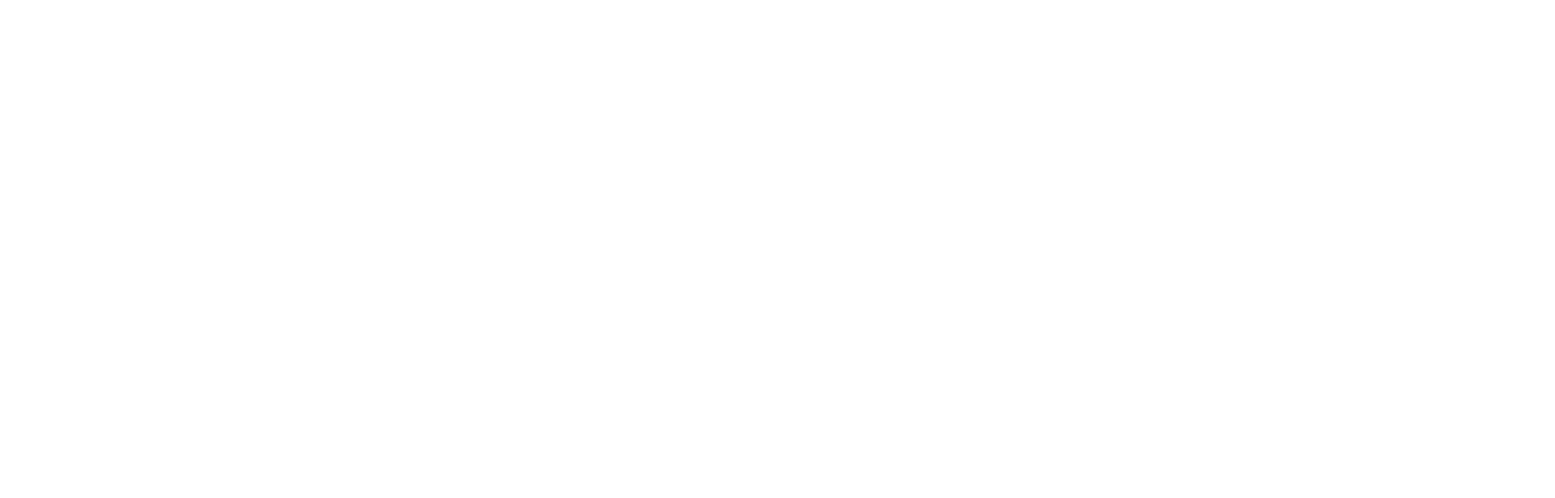
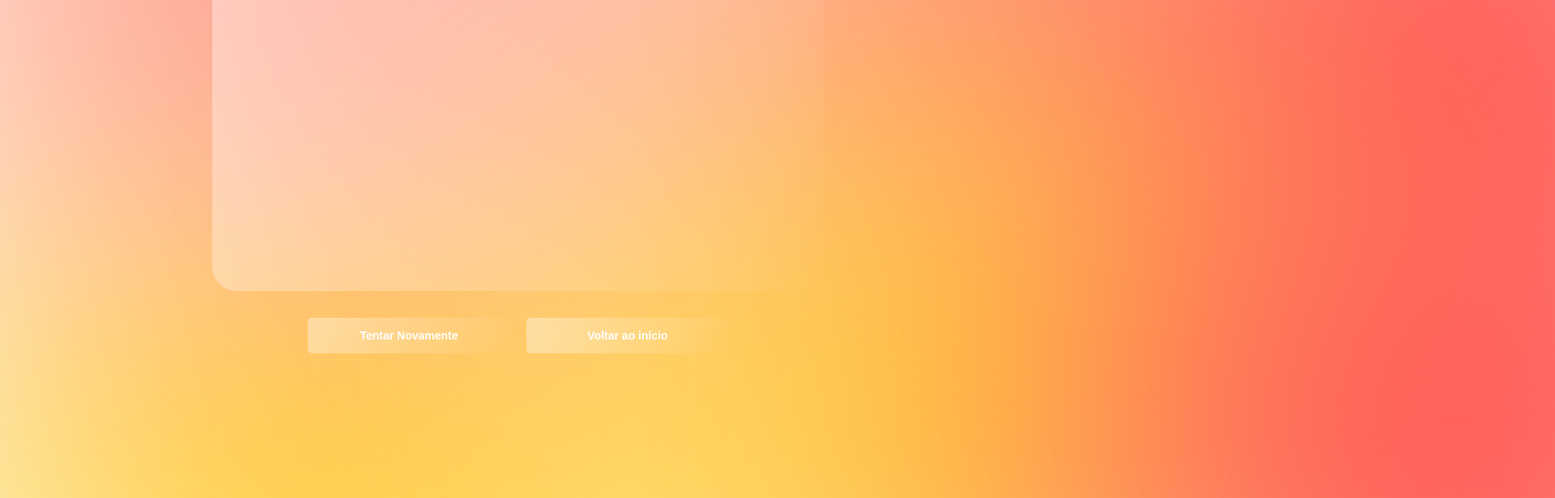
Before and after one commit to uLemos/Quiz_Devision, a React (Vite) app: page /scoreTable in a window 1280 px wide. Before the commit this address had no page. Shown: the part 280-896 px from the top of the page at 81% size, 1920 px wide, since content can reach past the window. Before the commit the page ends 800 px from the top, so only its background shows below. Built offline with nearby package versions, Linux system fonts and the light colour scheme.

Commit message:
:memo: Update in Router, scoreTable and screenInitial

```diff
--- a/src/Router/routes.jsx
+++ b/src/Router/routes.jsx
@@ -8,6 +8,7 @@
 import { AnimatePresence } from "framer-motion";
 import CategoriesPage from "../components/categoriesPage.jsx";
 import QuestionsPage from "../components/questionsPage.jsx";
+import ScoreTable from "../components/scoreTable.jsx";
 
 const Routs = () => {
   const location = useLocation();
@@ -20,8 +21,9 @@
         <Route element={<LoginPage />} path="/loginPage" />
         <Route element={<Admin />} path="/admin" />
         <Route element={<Manager />} path="/manager" />
-        <Route element={<CategoriesPage />} path="/categories" />\
+        <Route element={<CategoriesPage />} path="/categories" />
         <Route element={<QuestionsPage />} path="/questionsPage" />
+        <Route element={<ScoreTable />} path="/scoreTable" />
       </Routes>
     </AnimatePresence>
   );
--- /dev/null
+++ b/src/components/scoreTable.jsx
@@ -0,0 +1,27 @@
+import React from "react";
+import Ellipses from "./ellipses";
+import ButtonBack from "./buttons/buttonBack";
+import "../css/scoreTable.css";
+
+const ScoreTable = () => {
+    return (
+        <>
+            <Ellipses />
+            <ButtonBack path={"/categories"} isLogged={true}/>
+            <div className="containertable">
+                <div className="scoreTable">
+                    <h1>Tabela</h1>
+                    <div>
+
+                    </div>
+                </div>
+                <div className="buttonsActions">
+                    <button>Tentar Novamente</button>
+                    <button>Voltar ao início</button>
+                </div>
+            </div>
+        </>
+    )
+}
+
+export default ScoreTable;
--- a/src/components/screenInitial.jsx
+++ b/src/components/screenInitial.jsx
@@ -6,7 +6,7 @@
 import CardAccess from "./Cards/cardAccess.jsx";
 import CardRegister from "./Cards/cardRegister.jsx";
 import ButtonBack from "./buttons/buttonBack.jsx";
-import { motion } from "framer-motion";
+import { motion } from "21";
 
 const ScreenInitial = () => {
   return (
--- /dev/null
+++ b/src/css/scoreTable.css
@@ -0,0 +1,41 @@
+.containertable{
+   width:  100%;
+   height: 100%;
+   display: flex;
+   flex-wrap: wrap;
+   justify-content: center;
+   position: relative;
+}
+
+.scoreTable{
+    width:  70%;
+    height: 75%;
+    margin: 20px;
+    border-radius: 30px;
+    border: transparent;
+    background: linear-gradient(106.12deg, rgba(255, 255, 255, 0.4) -4.46%, rgba(255, 255, 255, 0) 102.72%);
+    border-image-source: linear-gradient(105.39deg, rgba(255, 255, 255, 0.7) -4.74%, rgba(255, 255, 255, 0) 101.52%);
+}
+
+.buttonsActions{
+    width: 50%;
+    height: 10%;
+    display: flex;
+    margin-bottom: 50px;
+    justify-content: space-around;
+}
+
+.buttonsActions button{
+    margin: 10px;
+    width: 300px;
+    border-radius: 5px;
+    border: transparent;
+    background: linear-gradient(106.12deg, rgba(255, 255, 255, 0.4) -4.46%, rgba(255, 255, 255, 0) 102.72%);
+    border-image-source: linear-gradient(105.39deg, rgba(255, 255, 255, 0.7) -4.74%, rgba(255, 255, 255, 0) 101.52%);
+}
+
+.buttonsActions button:hover{
+    cursor: pointer;
+    background: linear-gradient(104.45deg, rgba(30, 110, 155, 0.7) 0%, rgba(0, 97, 151, 0) 100.63%);
+    box-shadow: 5px 5px 10px 0px rgba(0, 0, 0, 0.05);
+}
```
